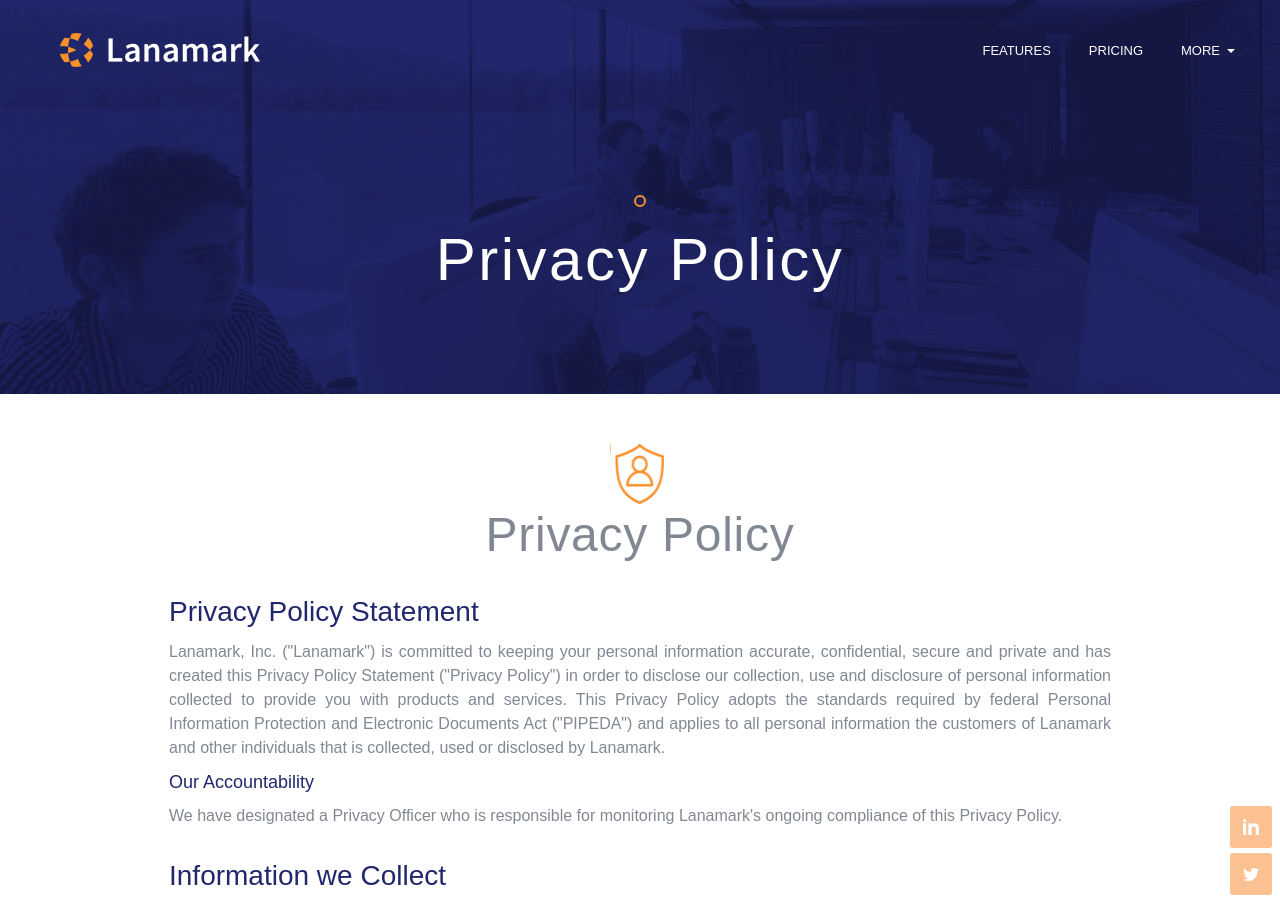
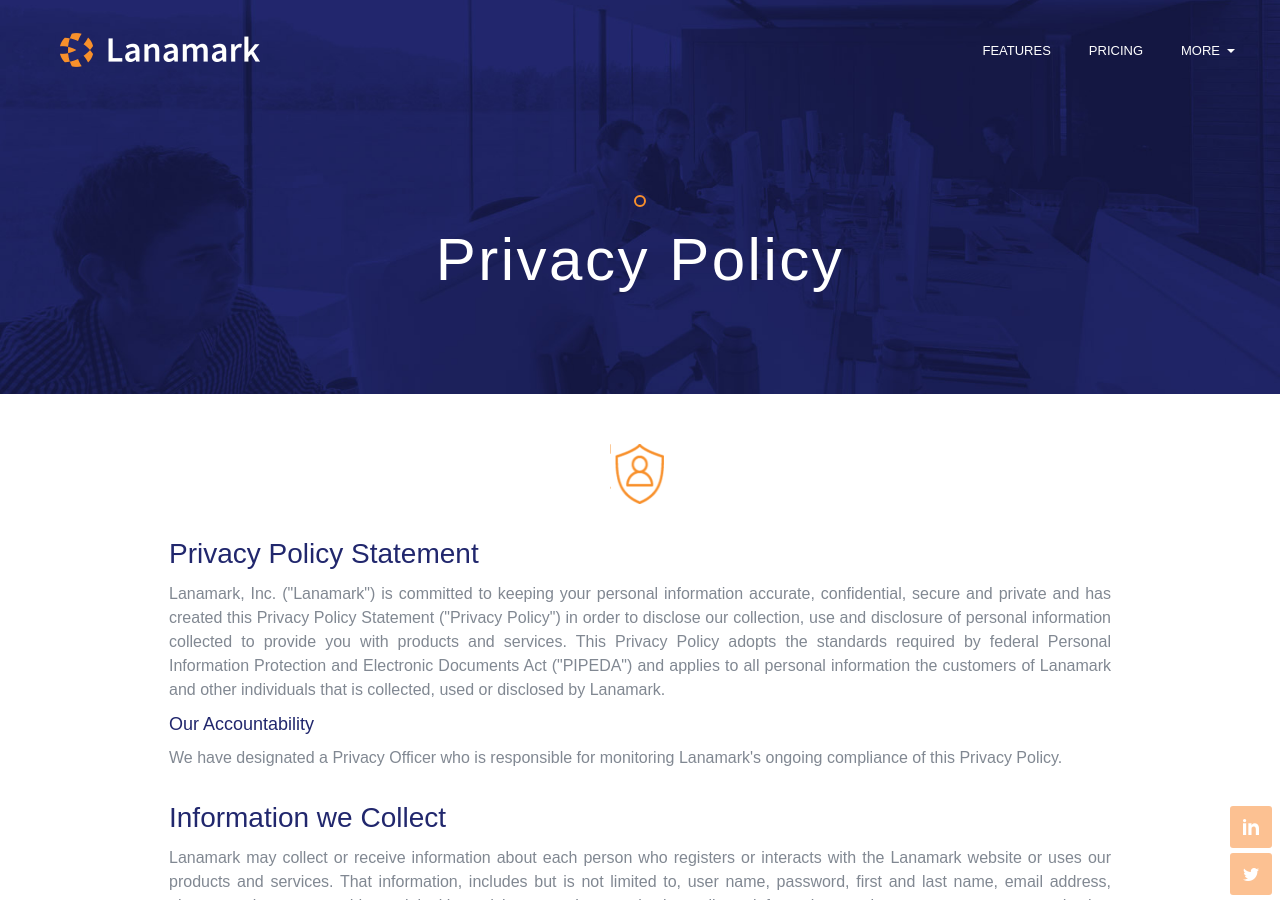
Before and after one commit to lanamark-dev/lanamark.github.io, a Jekyll site: the page built from privacy-policy.html, in a window 1280 px wide and 900 px high. Built offline with Jekyll 4.4.1, drawn with Linux system fonts in a browser that asks for light colours; nearby versions of some CDN libraries.

Commit message:
Removed article title

```diff
--- a/privacy-policy.html
+++ b/privacy-policy.html
@@ -9,7 +9,6 @@ title: Privacy Policy
   <div class="inner">
     <div class="wrap">
       <i class="icon protection"></i>
-      <h2>Privacy Policy</h2>
     </div>
   </div>
 </div>
```
